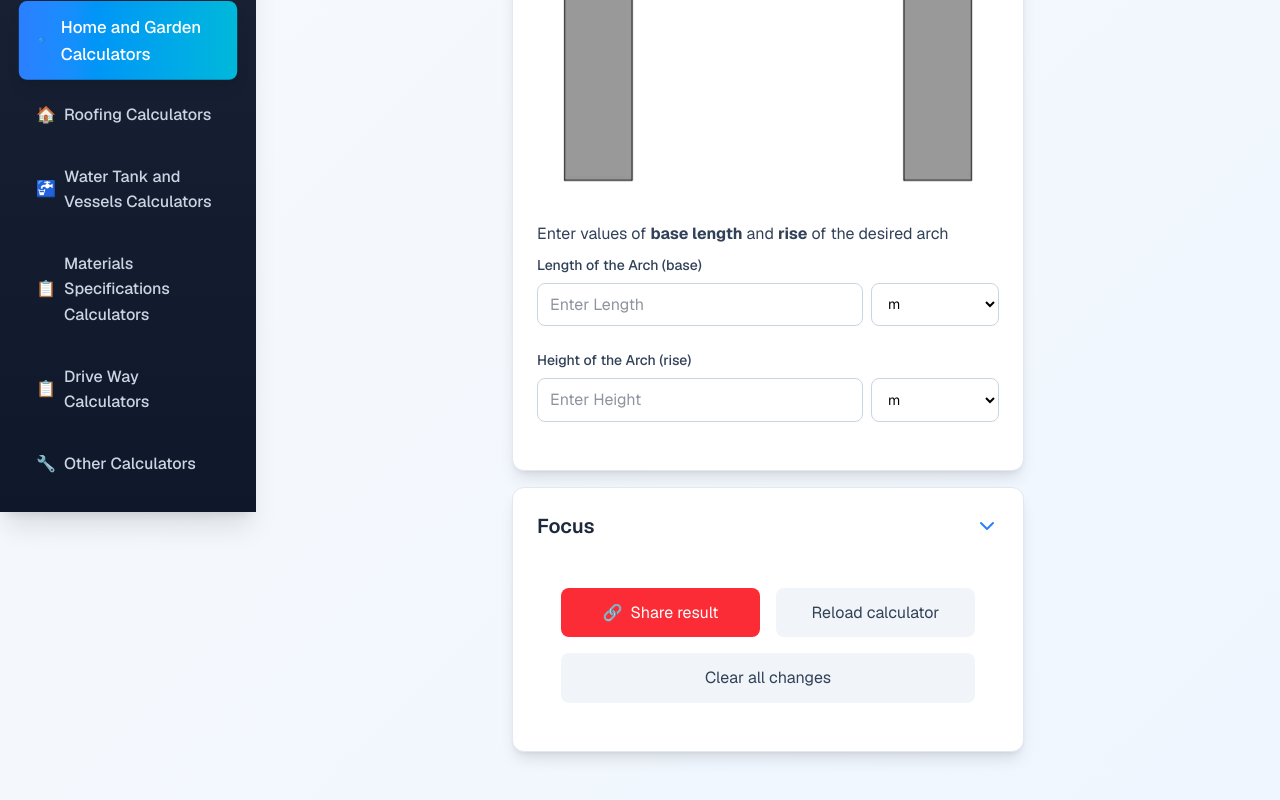
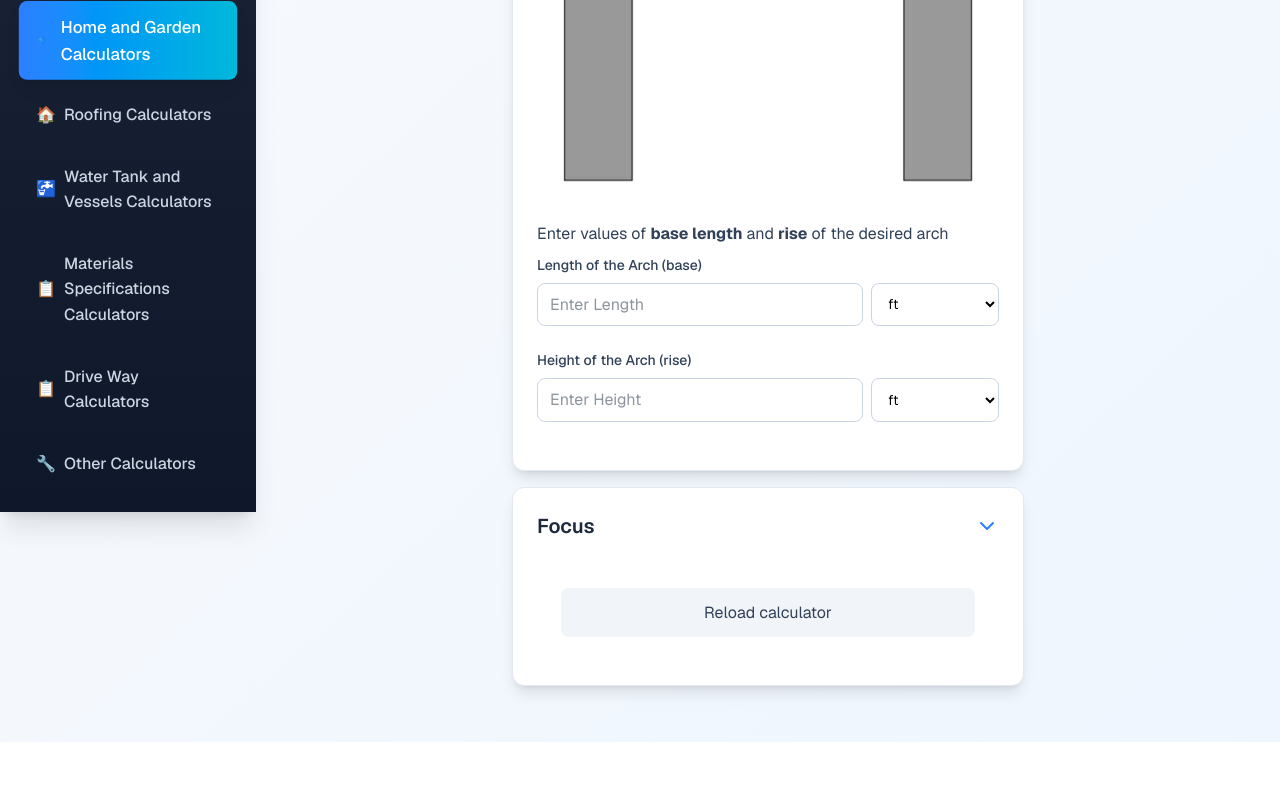
Before and after one commit to AdilAllahdad/calculators, a Next.js app: page /calculators/home-garden/arch in a window 1280 px wide. Shown: the part 498-1298 px from the top of the page. After the commit the page ends 1240 px from the top, so only its background shows below. Built offline with nearby package versions, Linux system fonts and the light colour scheme.

Commit message:
Arch Calculator fixed

```diff
--- a/src/app/calculators/home-garden/arch/page.tsx
+++ b/src/app/calculators/home-garden/arch/page.tsx
@@ -14,10 +14,10 @@ const isLengthUnit = (unit: string): unit is LengthUnitType => {
 };
 
 // Define the unit values needed for each dropdown
-const archHeightUnitValues: LengthUnitType[] = ['m', 'mm', 'ft', 'in', 'cm'];
-const archLengthUnitValues: LengthUnitType[] = ['m', 'mm', 'ft', 'in', 'cm'];
-const f1UnitValues: LengthUnitType[] = ['m', 'mm', 'ft', 'in', 'cm'];
-const f2UnitValues: LengthUnitType[] = ['m', 'mm', 'ft', 'in', 'cm'];
+const archHeightUnitValues: LengthUnitType[] = ['ft', 'm', 'in', 'cm', 'mm'];
+const archLengthUnitValues: LengthUnitType[] = ['ft', 'm', 'in', 'cm', 'mm'];
+const f1UnitValues: LengthUnitType[] = ['ft', 'm', 'in', 'cm', 'mm'];
+const f2UnitValues: LengthUnitType[] = ['ft', 'm', 'in', 'cm', 'mm'];
 
 // Conversion map (all to meters as base unit)
 const lengthConversions: ConversionMap<LengthUnitType> = {
@@ -51,14 +51,14 @@ const formatNumber = (value: number, decimals: number = 2): string => {
 
 export default function ArchCalculator() {
     const [archHeight, setArchHeight] = useState<string>('');
-    const [archHeightUnit, setArchHeightUnit] = useState<LengthUnitType>('m');
+    const [archHeightUnit, setArchHeightUnit] = useState<LengthUnitType>('ft');
     const [archLength, setArchLength] = useState<string>('');
-    const [archLengthUnit, setArchLengthUnit] = useState<LengthUnitType>('m');
+    const [archLengthUnit, setArchLengthUnit] = useState<LengthUnitType>('ft');
     const [showFocus, setShowFocus] = useState<boolean>(false);
     const [f1, setF1] = useState<number>(0);
-    const [f1Unit, setF1Unit] = useState<LengthUnitType>('m');
+    const [f1Unit, setF1Unit] = useState<LengthUnitType>('ft');
     const [f2, setF2] = useState<number>(0);
-    const [f2Unit, setF2Unit] = useState<LengthUnitType>('m');
+    const [f2Unit, setF2Unit] = useState<LengthUnitType>('ft');
     const [error, setError] = useState<string>('');
 
     // Unit change handlers with type safety
@@ -149,7 +149,7 @@ export default function ArchCalculator() {
         const b = archHeightInM;      // rise/height
 
         // Calculate the value under the square root: a² - b²
-        const underSqrt = Math.pow(b, 2) - Math.pow(a, 2);
+        const underSqrt = Math.pow(a, 2) - Math.pow(b, 2);
 
         // Calculate focal distance (always positive)
         let focalDistance;
@@ -240,7 +240,11 @@ export default function ArchCalculator() {
 
     useEffect(() => {
         calculateFoci();
-    }, [archHeight, archHeightUnit, archLength, archLengthUnit, f1Unit, f2Unit]);
+        // Auto-show focus section when valid inputs are provided
+        if (parseFloat(archHeight) > 0 && parseFloat(archLength) > 0 && !error) {
+            setShowFocus(true);
+        }
+    }, [archHeight, archHeightUnit, archLength, archLengthUnit, f1Unit, f2Unit, error]);
 
     return (
         <div className="flex justify-center">
@@ -310,7 +314,7 @@ export default function ArchCalculator() {
                 <div className='bg-white rounded-xl p-6 shadow-lg border border-slate-200 w-full max-w-lg'>
                     <div className="flex items-center justify-between mb-6">
                         <h2 className='text-xl font-semibold text-slate-800'>Focus</h2>
-              <a onClick={() => setShowFocus(!showFocus)}>
+                        <a onClick={() => setShowFocus(!showFocus)} style={{ cursor: 'pointer' }}>
                             {showFocus ? (
                                 <ChevronUp className="text-blue-500 hover:scale-110 transition-transform duration-200" />
                             ) : (
@@ -373,15 +377,9 @@ export default function ArchCalculator() {
              </div>
             )}
              <div className='bg-white p-6 w-full max-w-lg'>
-                <div className="grid grid-cols-1 gap-4">
-                    <div className="grid grid-cols-2 gap-4">
-                        <button
-                            onClick={shareResult}
-                            className="flex items-center justify-center gap-2 px-4 py-3 bg-red-500 text-white rounded-lg hover:bg-red-600 transition-colors"
-                        >
-                            <span className="text-white">🔗</span>
-                            Share result
-                        </button>
+                <div className="gap-4">
+                    <div className="grid  gap-4">
+
                         <button
                             onClick={reloadCalculator}
                             className="px-4 py-3 bg-slate-100 text-slate-700 rounded-lg hover:bg-slate-200 transition-colors"
@@ -389,12 +387,7 @@ export default function ArchCalculator() {
                             Reload calculator
                         </button>
                     </div>
-                    <button
-                        onClick={clearAll}
-                        className="w-full px-4 py-3 bg-slate-100 text-slate-700 rounded-lg hover:bg-slate-200 transition-colors"
-                    >
-                        Clear all changes
-                    </button>
+
                 </div>
              </div>
             </div>
```
Lines whose indentation alone changed are shown as unchanged.
